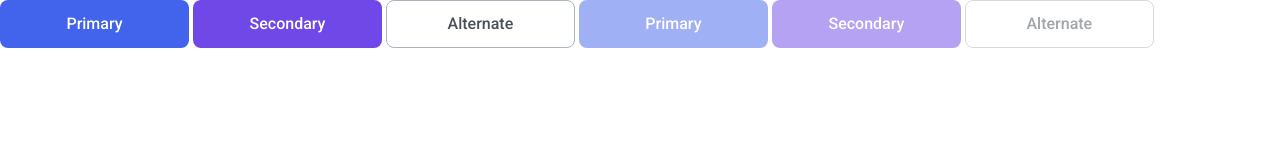
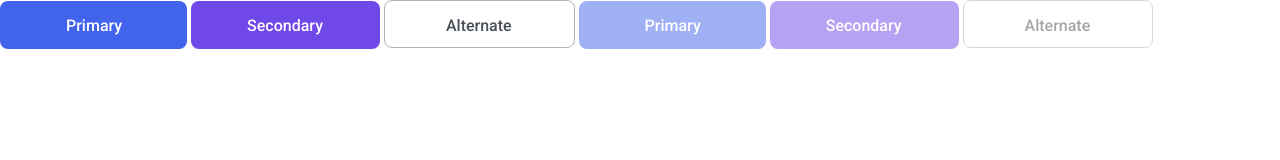
Before and after one commit to js-tasks-ru/htmlcss-20221107_stepan-vasiliuk, a website: page 03-lection1/01-button/index.html in a window 1280 px wide. Drawn offline with Linux system fonts and the light colour scheme.

Commit message:
button fixes

```diff
--- a/03-lection1/01-button/button.css
+++ b/03-lection1/01-button/button.css
@@ -1,17 +1,15 @@
-@import url(../../assets/css/main.css);
-@import url(../../assets/css/normalize.css);
 
 .button {
     display: inline-block;
-    width: 189px;
+    /*width: 189px;*/
     height: 48px;
     border-radius: 8px;
     border: 0;
     transition: opacity 200ms ease-in-out, background 200ms ease-in-out, border 200ms ease-in-out;
 
-}
+    padding-top: 15px;
+    padding-bottom: 14px;
 
-.button__text {
     font-family: Roboto;
     font-style: normal;
     font-weight: 500;
@@ -19,42 +17,56 @@
     line-height: 19px;
     text-align: center;
     color: var(--white);
-
 }
 
-.button__primary {
+/*.button__text {*/
+/*    font-family: Roboto;*/
+/*    font-style: normal;*/
+/*    font-weight: 500;*/
+/*    font-size: 16px;*/
+/*    line-height: 19px;*/
+/*    text-align: center;*/
+/*    color: var(--white);*/
+
+/*}*/
+
+.button_primary {
     background: var(--blue-1);
+    padding-left: 66px;
+    padding-right: 65px;
 }
 
-.button__primary:hover:enabled {
+.button_primary:hover:enabled {
     background: var(--blue-2);
     cursor: pointer;
 }
 
-.button__secondary {
+.button_secondary {
     background: var(--purple);
+    padding-left: 56px;
+    padding-right: 57px;
 }
 
-.button__secondary:hover:enabled {
+.button_secondary:hover:enabled {
     background: var(--purple-2);
     cursor: pointer;
 }
 
-.button__alternate {
+.button_alternate {
     background: var(--white);
     border: 1px solid var(--grey-4);
-}
-
-.button__text_alternate {
+    padding-left: 61px;
+    padding-right: 62px;
     color: var(--grey-5);
 }
 
-.button__alternate:hover:enabled {
+
+.button_alternate:hover:enabled {
     border: 1px solid var(--black);
     cursor: pointer;
 }
 
 .button:disabled{
-    cursor: not-allowed;
+    pointer-events: none;
     opacity: 0.5;
 }
--- a/03-lection1/01-button/index.html
+++ b/03-lection1/01-button/index.html
@@ -3,29 +3,31 @@
 <html lang="ru">
     <head>
         <meta charset="UTF-8">
+        <link rel="stylesheet" type="text/css" href="../../assets/css/normalize.css">
+        <link rel="stylesheet" type="text/css" href="../../assets/css/main.css">
         <link rel="stylesheet" type="text/css" href="./button.css">
     </head>
     <body>
-    <button class="button button__primary">
-        <span class="button__text">Primary</span>
+    <button class="button button_primary">
+        Primary
     </button>
-    <button class="button button__secondary">
-        <span class="button__text">Secondary</span>
+    <button class="button button_secondary">
+        Secondary
     </button>
-    <button class="button button__alternate">
-        <span class="button__text button__text_alternate">Alternate</span>
+    <button class="button button_alternate">
+        Alternate
     </button>
 
-    <button class="button button__primary" disabled>
-        <span class="button__text">Primary</span>
+    <button class="button button_primary" disabled>
+        Primary
     </button>
 
-    <button class="button button__secondary" disabled>
-        <span class="button__text">Secondary</span>
+    <button class="button button_secondary" disabled>
+        Secondary
     </button>
 
-    <button class="button button__alternate" disabled>
-        <span class="button__text button__text_alternate">Alternate</span>
+    <button class="button button_alternate" disabled>
+        Alternate
     </button>
     </body>
 </html>
```
